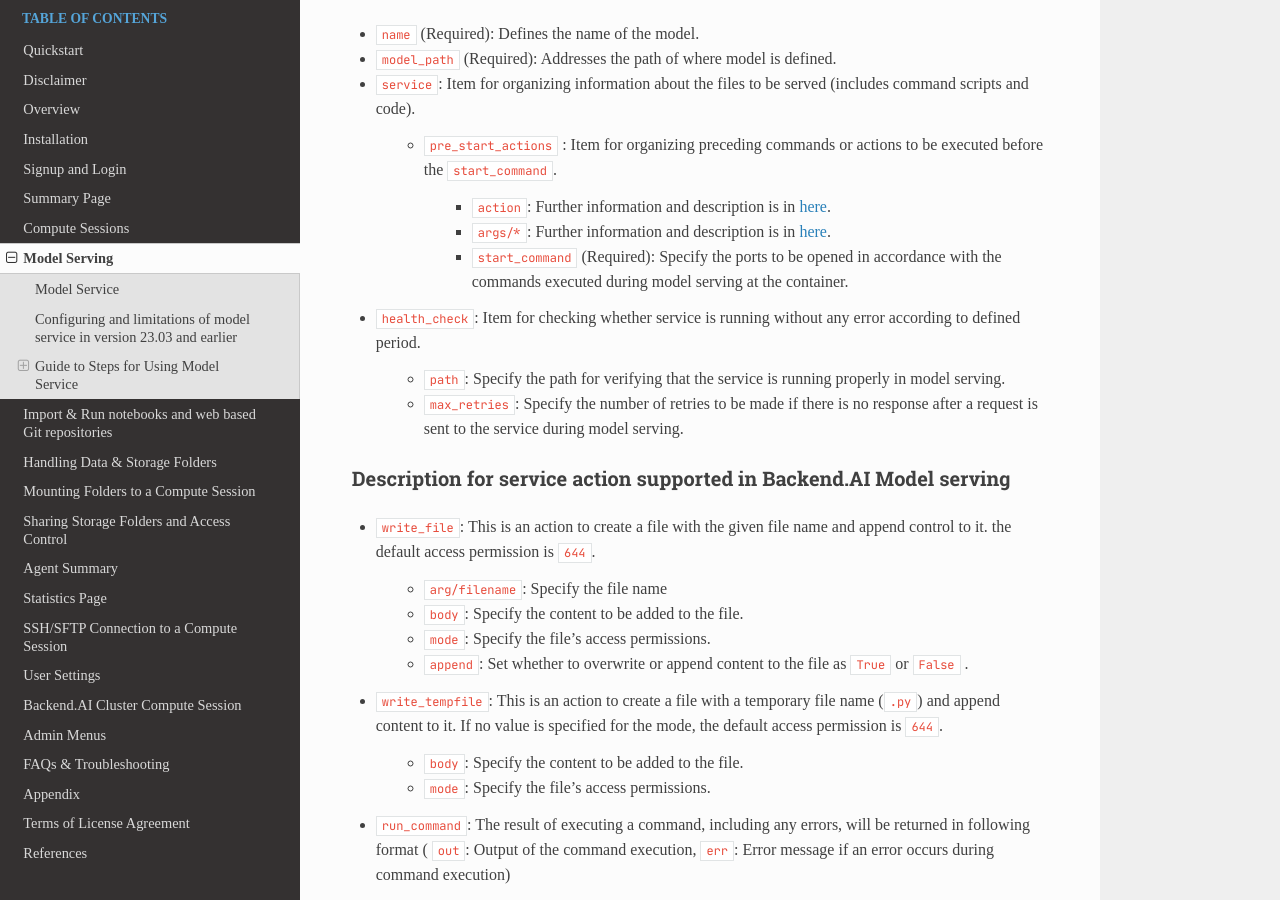
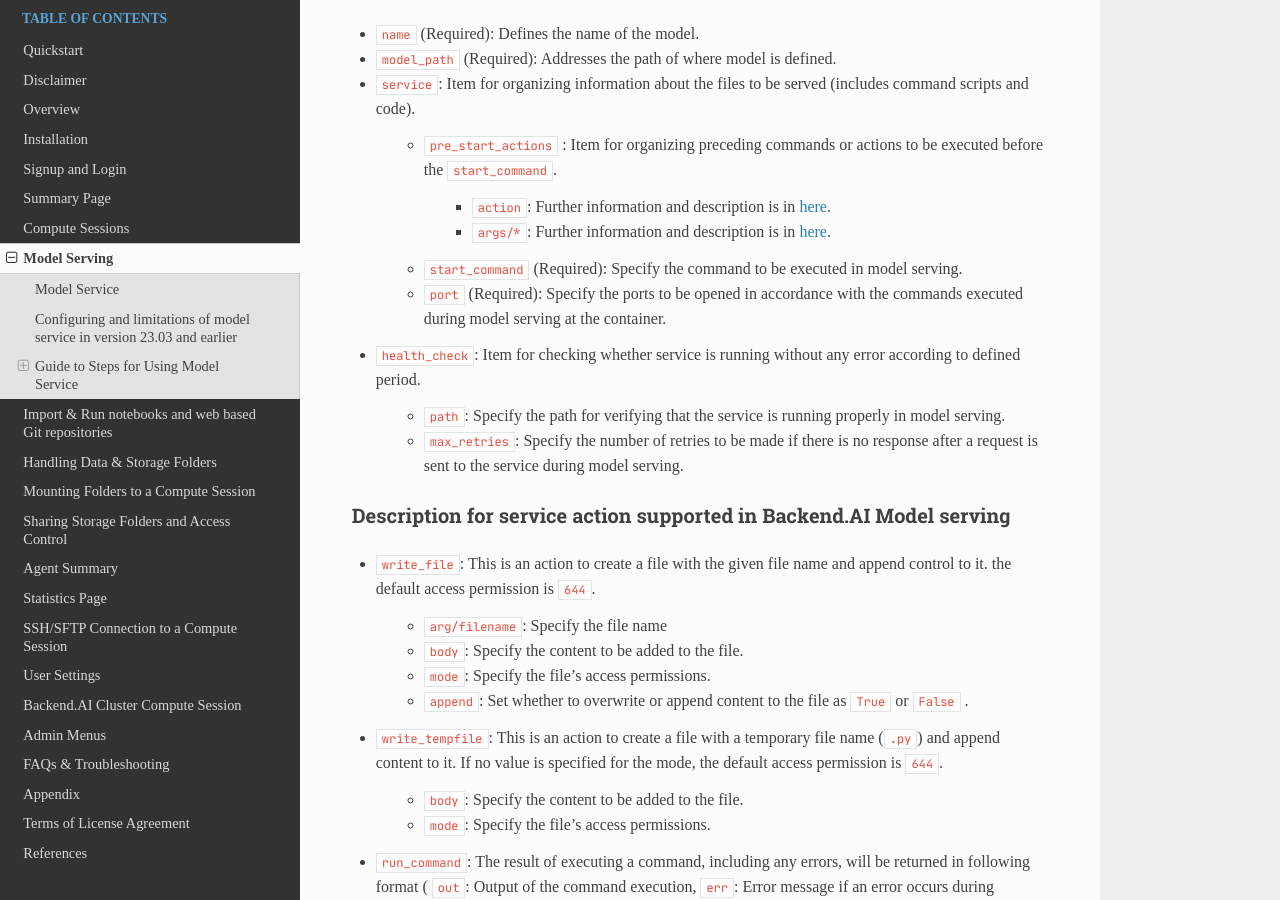
Before and after one commit to lablup/backend.ai-docs-webui, a Sphinx documentation site: the page built from docs/model_serving/model_serving.rst, in a window 1280 px wide and 900 px high, scrolled down 2517 px. Built offline with Sphinx 7.4.7 and the Read the Docs theme 2.0.0, drawn with Linux system fonts in a browser that asks for light colours; some web fonts are replaced.

```diff
--- a/docs/model_serving/model_serving.rst
+++ b/docs/model_serving/model_serving.rst
@@ -124,7 +124,9 @@ Key-Value Descriptions for Model Definition File
 
       - ``action``: Further information and description is in :ref:`here <prestart_actions>`.
       - ``args/*``: Further information and description is in :ref:`here <prestart_actions>`.
-      - ``start_command`` (Required): Specify the ports to be opened in accordance with the commands executed during model serving at the container.
+
+   - ``start_command`` (Required): Specify the command to be executed in model serving.
+   - ``port`` (Required): Specify the ports to be opened in accordance with the commands executed during model serving at the container.
 
 - ``health_check``: Item for checking whether service is running without
   any error according to defined period.
```
Also changed, not shown: docs/model_serving/generated-token-copy.png (added), 1 other file.
